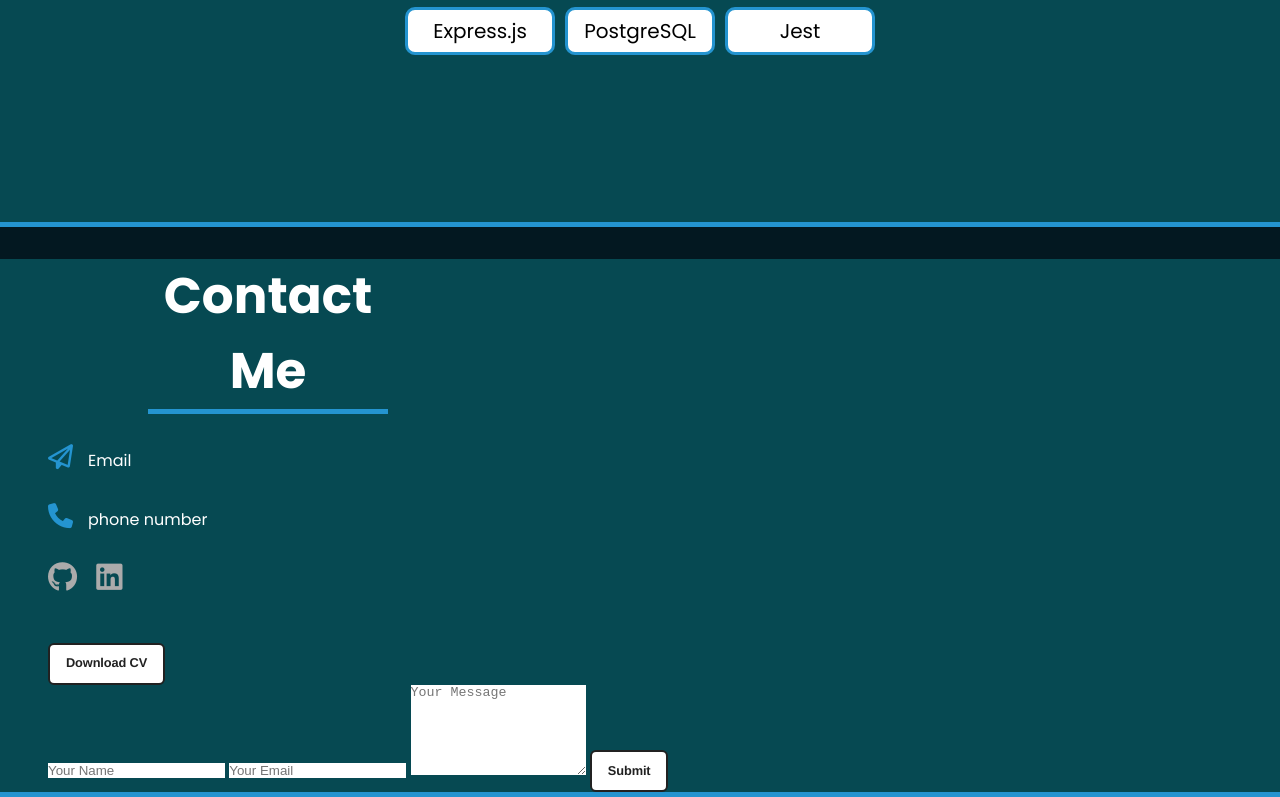
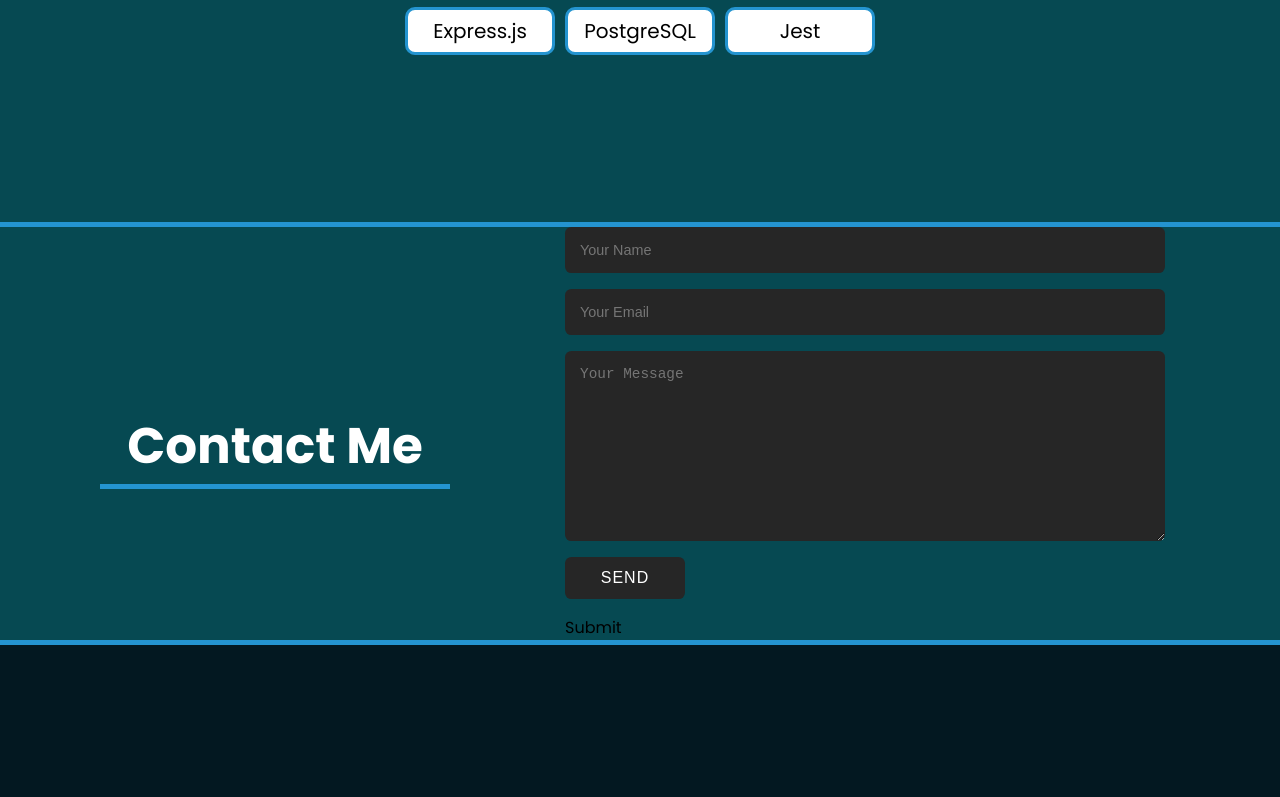
Before and after one commit to Jay7806/Portfolio, a plain HTML site: page index.html in a window 1280 px wide. Shown: the part 3249-4046 px from the top of the page. After the commit the page ends 3894 px from the top, so only its background shows below. Drawn offline with nearby package versions, Linux system fonts and the light colour scheme; animation ran at ten frames a second.

Commit message:
working on contact me functionality

```diff
--- a/index.css
+++ b/index.css
@@ -12,6 +12,16 @@ body {
   display: flex;
   justify-content: center;
   background-color: rgb(3, 24, 33);
+}
+
+/* --------Home------- */
+
+#canvas1 {
+  background-color: #1e1e1e;
+  position: absolute;
+  top: 50%;
+  left: 50%;
+  transform: translate(-50%, -50%);
 }
 .Header {
   position: absolute;
@@ -34,6 +44,9 @@ body {
   text-align: center;
   font-size: 40px;
 }
+
+/* --------Navbar------- */
+
 #main-nav {
   background-color: #1e1e1e;
   padding: 10px;
@@ -87,6 +100,8 @@ nav a.active {
   padding-top: 45px;
 }
 
+/* --------Projects------- */
+
 .ProjectsSection {
   background-color: rgb(6, 73, 82);
   padding-bottom: 2px;
@@ -131,6 +146,9 @@ nav a.active {
   padding-top: 10px;
   padding-bottom: 10px;
 }
+
+/* --------About------- */
+
 .AboutSection {
   display: flex;
   flex-direction: column;
@@ -187,10 +205,15 @@ ul.tech {
   color: rgb(0, 0, 0);
   background-color: #ffffff;
 }
+
+/* --------Contact------- */
+
 .ContactSection {
   font-family: Poppins;
   background-color: rgb(6, 73, 82);
-  /* border-top: solid 5px rgb(36, 148, 208); */
+  display: flex;
+  justify-content: space-between;
+  align-items: center;
   border-bottom: solid 5px rgb(36, 148, 208);
 }
 .Contact {
@@ -201,24 +224,50 @@ ul.tech {
   font-size: 50px;
   color: rgb(255, 255, 255);
   border-bottom: solid 5px rgb(36, 148, 208);
-  width: 240px;
+  padding: 0 20px;
+  width: 350px;
 }
-.contact-left {
-  flex-basis: 35%;
-  margin-left: 3rem;
+.contact-form {
+  max-width: 600px;
+  margin: auto;
+  width: 100%;
+  display: grid;
+  row-gap: 1rem;
 }
-.contact-right {
-  flex-basis: 60%;
+.contact-form input,
+.contact-form textarea {
+  border: none;
+  outline: none;
+  font-size: 0.9rem;
+  padding: 15px;
+  color: #fff;
+  background: #262626;
+  border-radius: 0.4rem;
+  /* width: 100%;
+  border: 0;
+  outline: none;
+  background: #262626;
+  padding: 15px;
+  margin: 15px 0;
+  color: #fff;
+  font-size: 18px;
+  border-radius: 6px; */
 }
-.contact-left p {
-  margin-top: 30px;
-  color: white;
+.contact-form .send-btn {
+  width: 120px;
+  font-size: 1rem;
+  letter-spacing: 1px;
+  font-weight: 500;
+  text-transform: uppercase;
+  padding: 12px;
+  background: #262626;
+  cursor: pointer;
 }
-.contact-left p i {
-  margin-right: 15px;
-  font-size: 25px;
-  color: rgb(36, 148, 208);
+.contact-form .send-btn:hover {
+  background: rgb(36, 148, 208);
+  transition: 0.3s all linear;
 }
+
 .button .buttonCV {
   display: inline-block;
 }
@@ -235,9 +284,11 @@ ul.tech {
   transition: transform 0.5s;
 }
 .buttons-container a:hover {
-  color: #ff004f;
+  color: rgb(36, 148, 208);
   transform: translateY(-5px);
 }
+
+/* --------Buttons------- */
 
 .homepage-button {
   left: 36%;
@@ -303,10 +354,3 @@ ul.tech {
 .button:not(:disabled):active {
   transform: translateY(0.125rem);
 }
-#canvas1 {
-  background-color: #1e1e1e;
-  position: absolute;
-  top: 50%;
-  left: 50%;
-  transform: translate(-50%, -50%);
-}
--- a/index.html
+++ b/index.html
@@ -166,17 +166,38 @@
             <a class="lang">PostgreSQL</a>
             <a class="lang">Jest</a>
           </ul>
-
-                  </section>
+         </section>
         </div>
         <!-- ---------Contact------- -->
         <section id="Contact" class="ContactSection">
-          <div class="contact-container">
-            <div class="row">
-              <div class="contact-left">
           <h1 class="Contact">Contact Me</h1>
-          <p><i class="fa-regular fa-paper-plane"></i>Email</p>
-          <p><i class="fa-solid fa-phone"></i>phone number</p>
+            <form action="" class="contact-form" id="contact-form">
+              <input type="text" name="Name" placeholder="Your Name" class="name" required>
+                <input type="email" name="email" placeholder="Your Email" class="email" required>
+              <textarea name="Message" cols="30" rows="10" placeholder="Your Message" class="message"></textarea>
+            <input class="send-btn" type="submit" value="Send">Submit</input>
+          </form>
+        </section>
+
+        <!-- -- Email Js Link -- -->
+        <script type="text/javascript" src="https://cdn.jsdelivr.net/npm/ @emailjs/browser@3/dist/email.min.js"></script>
+        <!-- -- Sweet Alert Js Link -- -->
+        <script src="https://unpkg.com/sweetalert/dist/sweetalert.min.js"></script>
+
+        <script type="text/javascript">
+            (function() {
+            emailjs.init('k0h_8PYoavkFEQWJN');
+            })();
+        </script>
+
+      </div>
+    </div>
+  </body>
+</html>
+
+
+  <!-- <p><i class="fa-regular fa-paper-plane"></i>jay241093@gmail.com</p>
+          <p><i class="fa-solid fa-phone"></i>07496956755</p>
                  <div class="buttons-container">
                 <a
                   href="https://github.com/Jay7806"
@@ -191,18 +212,4 @@
                 >
                                 </a>
               </div>
-          <a href="James Smith_CV.pdf" download class="button buttonCV">Download CV</a>
-          <div class="contact-right">
-            <form>
-              <input type="text" name="Name" placeholder="Your Name" required>
-              <input type="email" name="email" placeholder="Your Email" required>
-              <textarea name="Message" rows="6" placeholder="Your Message"></textarea>
-              <button class="button buttonCV" type="submit">Submit</button>
-
-            </form>
-          </div>
-        </section>
-      </div>
-    </div>
-  </body>
-</html>
+          <a href="James Smith_CV.pdf" download class="button buttonCV">Download CV</a> -->
--- a/index.js
+++ b/index.js
@@ -41,3 +41,44 @@ link3.addEventListener("click", (e) => {
 link4.addEventListener("click", (e) => {
   scrollToElement("#Contact");
 });
+
+function validate() {
+  let name = document.querySelector(".name");
+  let email = document.querySelector(".email");
+  let msg = document.querySelector(".message");
+  let sendBtn = document.querySelector(".send-btn");
+
+  sendBtn.addEventListener("click", (e) => {
+    e.preventDefault();
+    if (name.value === "" || email.value === "" || msg.value === "") {
+      emptyError();
+    } else {
+      sendMail(name.value, email.value, msg.value);
+      success();
+    }
+  });
+}
+validate();
+
+function sendMail(name, email, msg) {
+  emailjs.send("service_z3ltfad", "template_0rxfb08", {
+    from_name: email,
+    to_name: name,
+    message: msg,
+  });
+}
+
+function emptyError() {
+  swal({
+    title: "Error",
+    text: "Fields cannot be empty",
+    icon: "error",
+  });
+}
+function success() {
+  swal({
+    title: "success",
+    text: "Thank you for getting in touch!",
+    icon: "Success",
+  });
+}
```
